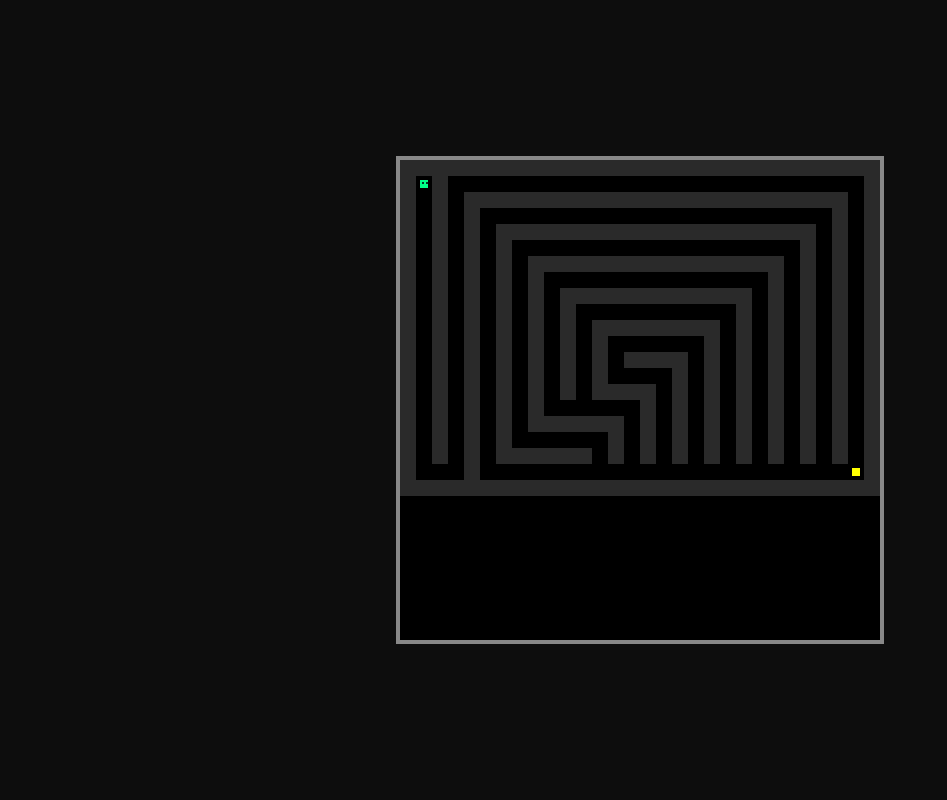
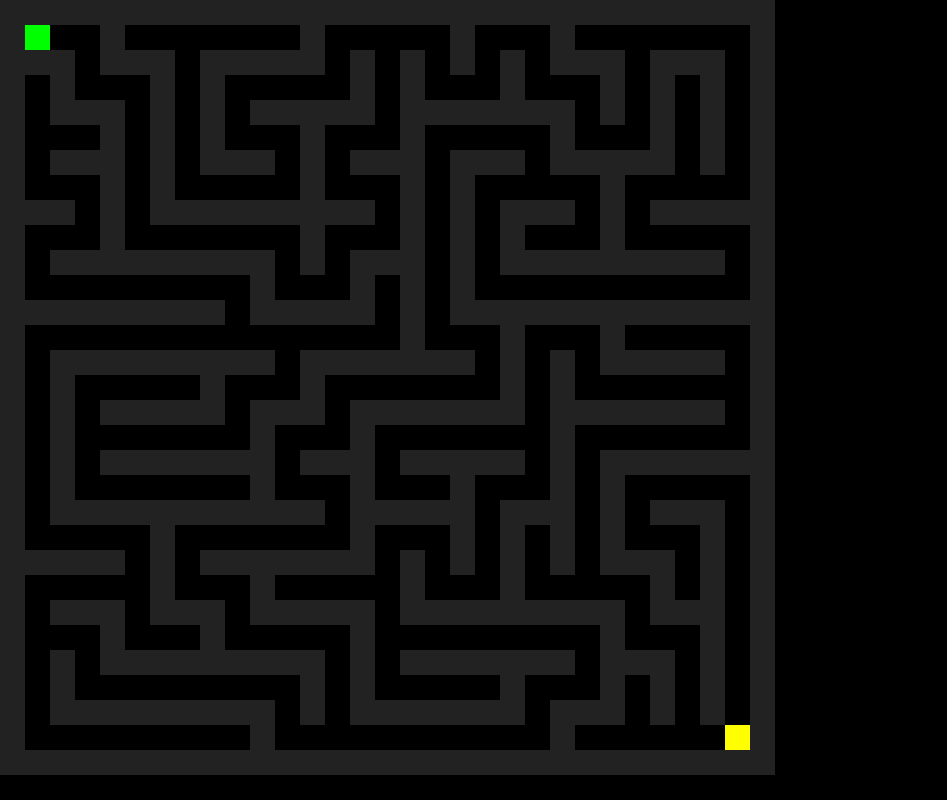
Before and after one commit to saku-K-g/kubo, a plain HTML site: page index.html in a window 1280 px wide. Shown: the whole page, without its empty margins (0-947 px from the left). Drawn offline with Linux system fonts and the light colour scheme.

Commit message:
Update index.html

```diff
--- a/index.html
+++ b/index.html
@@ -3,121 +3,101 @@
 <head>
 <meta charset="UTF-8">
 <meta name="viewport" content="width=device-width, initial-scale=1.0">
-<title>高精細ピクセル迷路ゲーム</title>
+<title>高難易度ピクセル迷路</title>
 <style>
   body {
-    background: #0d0d0d;
-    display: flex;
-    justify-content: center;
-    align-items: center;
-    height: 100vh;
     margin: 0;
-    color: white;
-    font-family: monospace;
+    background: #000;
+    overflow: hidden;
   }
   canvas {
+    display: block;
     image-rendering: pixelated;
-    border: 4px solid #888;
-    background: #000;
   }
 </style>
 </head>
 <body>
-<canvas id="game" width="480" height="480"></canvas>
+<canvas id="game"></canvas>
 
 <script>
 const canvas = document.getElementById("game");
 const ctx = canvas.getContext("2d");
 
-const tileSize = 16; // 細かく
+function resize() {
+  canvas.width = window.innerWidth;
+  canvas.height = window.innerHeight;
+}
+window.addEventListener("resize", resize);
+resize();
 
-// 一本道に近い迷路（ほぼ1ルート）
-const maze = [
-[1,1,1,1,1,1,1,1,1,1,1,1,1,1,1,1,1,1,1,1,1,1,1,1,1,1,1,1,1,1],
-[1,0,1,0,0,0,0,0,0,0,0,0,0,0,0,0,0,0,0,0,0,0,0,0,0,0,0,0,0,1],
-[1,0,1,0,1,1,1,1,1,1,1,1,1,1,1,1,1,1,1,1,1,1,1,1,1,1,1,1,0,1],
-[1,0,1,0,1,0,0,0,0,0,0,0,0,0,0,0,0,0,0,0,0,0,0,0,0,0,0,1,0,1],
-[1,0,1,0,1,0,1,1,1,1,1,1,1,1,1,1,1,1,1,1,1,1,1,1,1,1,0,1,0,1],
-[1,0,1,0,1,0,1,0,0,0,0,0,0,0,0,0,0,0,0,0,0,0,0,0,0,1,0,1,0,1],
-[1,0,1,0,1,0,1,0,1,1,1,1,1,1,1,1,1,1,1,1,1,1,1,1,0,1,0,1,0,1],
-[1,0,1,0,1,0,1,0,1,0,0,0,0,0,0,0,0,0,0,0,0,0,0,1,0,1,0,1,0,1],
-[1,0,1,0,1,0,1,0,1,0,1,1,1,1,1,1,1,1,1,1,1,1,0,1,0,1,0,1,0,1],
-[1,0,1,0,1,0,1,0,1,0,1,0,0,0,0,0,0,0,0,0,0,1,0,1,0,1,0,1,0,1],
-[1,0,1,0,1,0,1,0,1,0,1,0,1,1,1,1,1,1,1,1,0,1,0,1,0,1,0,1,0,1],
-[1,0,1,0,1,0,1,0,1,0,1,0,1,0,0,0,0,0,0,1,0,1,0,1,0,1,0,1,0,1],
-[1,0,1,0,1,0,1,0,1,0,1,0,1,0,1,1,1,1,0,1,0,1,0,1,0,1,0,1,0,1],
-[1,0,1,0,1,0,1,0,1,0,1,0,1,0,0,0,0,1,0,1,0,1,0,1,0,1,0,1,0,1],
-[1,0,1,0,1,0,1,0,1,0,1,0,1,1,1,1,0,1,0,1,0,1,0,1,0,1,0,1,0,1],
-[1,0,1,0,1,0,1,0,1,0,0,0,0,0,0,1,0,1,0,1,0,1,0,1,0,1,0,1,0,1],
-[1,0,1,0,1,0,1,0,1,1,1,1,1,1,0,1,0,1,0,1,0,1,0,1,0,1,0,1,0,1],
-[1,0,1,0,1,0,1,0,0,0,0,0,0,1,0,1,0,1,0,1,0,1,0,1,0,1,0,1,0,1],
-[1,0,1,0,1,0,1,1,1,1,1,1,0,1,0,1,0,1,0,1,0,1,0,1,0,1,0,1,0,1],
-[1,0,0,0,1,0,0,0,0,0,0,0,0,0,0,0,0,0,0,0,0,0,0,0,0,0,0,0,0,1],
-[1,1,1,1,1,1,1,1,1,1,1,1,1,1,1,1,1,1,1,1,1,1,1,1,1,1,1,1,1,1]
-];
+const maze = Array.from({length: 31}, () => Array(31).fill(1));
 
-let player = { x: 1, y: 1 };
-let goal = { x: 28, y: 19 };
-
-// 簡単なドットキャラ描画
-function drawPlayer(px, py) {
-  const x = px * tileSize;
-  const y = py * tileSize;
-  ctx.fillStyle = "#00ff88";
-  ctx.fillRect(x+4, y+4, 8, 8);
-  ctx.fillStyle = "#003322";
-  ctx.fillRect(x+6, y+6, 2, 2);
-  ctx.fillRect(x+10, y+6, 2, 2);
+// DFSで迷路生成（複雑＆正解ルート1つ）
+function generateMaze(x, y) {
+  const dirs = [[2,0],[-2,0],[0,2],[0,-2]].sort(() => Math.random() - 0.5);
+  for (let [dx, dy] of dirs) {
+    const nx = x + dx;
+    const ny = y + dy;
+    if (ny > 0 && ny < 30 && nx > 0 && nx < 30 && maze[ny][nx] === 1) {
+      maze[ny][nx] = 0;
+      maze[y + dy/2][x + dx/2] = 0;
+      generateMaze(nx, ny);
+    }
+  }
 }
 
+maze[1][1] = 0;
+generateMaze(1,1);
+
+let player = {x:1,y:1};
+let goal = {x:29,y:29};
+maze[goal.y][goal.x] = 0;
+
 function draw() {
+  const tileSize = Math.floor(Math.min(canvas.width, canvas.height) / maze.length);
+
   ctx.clearRect(0,0,canvas.width,canvas.height);
 
   for (let y = 0; y < maze.length; y++) {
     for (let x = 0; x < maze[y].length; x++) {
-      if (maze[y][x] === 1) {
-        ctx.fillStyle = "#2a2a2a";
-      } else {
-        ctx.fillStyle = "#000";
-      }
+      ctx.fillStyle = maze[y][x] ? "#222" : "#000";
       ctx.fillRect(x * tileSize, y * tileSize, tileSize, tileSize);
     }
   }
 
-  // ゴール（ちょいドット風）
-  ctx.fillStyle = "#ffff00";
-  ctx.fillRect(goal.x * tileSize + 4, goal.y * tileSize + 4, 8, 8);
+  // ゴール
+  ctx.fillStyle = "yellow";
+  ctx.fillRect(goal.x * tileSize, goal.y * tileSize, tileSize, tileSize);
 
-  drawPlayer(player.x, player.y);
+  // プレイヤー
+  ctx.fillStyle = "lime";
+  ctx.fillRect(player.x * tileSize, player.y * tileSize, tileSize, tileSize);
 }
 
 function move(dx, dy) {
   const nx = player.x + dx;
   const ny = player.y + dy;
-
-  if (maze[ny][nx] === 0) {
+  if (maze[ny] && maze[ny][nx] === 0) {
     player.x = nx;
     player.y = ny;
   }
-
   if (player.x === goal.x && player.y === goal.y) {
-    setTimeout(() => alert("クリア！"), 100);
+    setTimeout(()=>alert("クリア！"),100);
   }
 }
 
-document.addEventListener("keydown", (e) => {
-  if (e.key === "ArrowUp") move(0, -1);
-  if (e.key === "ArrowDown") move(0, 1);
-  if (e.key === "ArrowLeft") move(-1, 0);
-  if (e.key === "ArrowRight") move(1, 0);
+document.addEventListener("keydown", e => {
+  if (e.key === "ArrowUp") move(0,-1);
+  if (e.key === "ArrowDown") move(0,1);
+  if (e.key === "ArrowLeft") move(-1,0);
+  if (e.key === "ArrowRight") move(1,0);
 });
 
-function gameLoop() {
+function loop(){
   draw();
-  requestAnimationFrame(gameLoop);
+  requestAnimationFrame(loop);
 }
-
-gameLoop();
+loop();
 </script>
 </body>
 </html>
```
